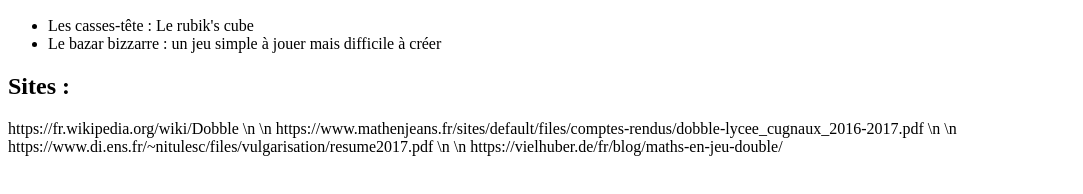
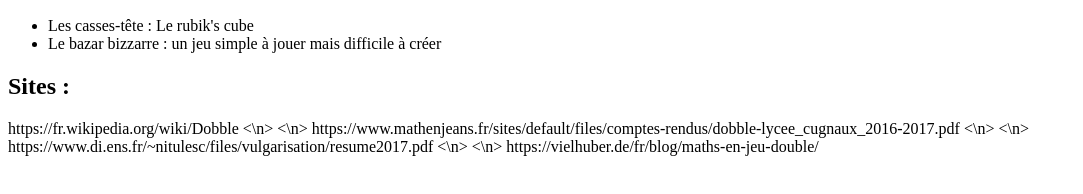
Before and after one commit to Laurap254/Laurap254.github.io, a plain HTML site: page index.html in a window 1280 px wide. Shown: the part 144-338 px from the top of the page, without its empty margins (0-1083 px from the left). Drawn offline with Linux system fonts and the light colour scheme.

Commit message:
Update index.html

```diff
--- a/index.html
+++ b/index.html
@@ -13,12 +13,12 @@
               <li> Le bazar bizzarre : un jeu simple à jouer mais difficile à créer </li>
           </ul>
       <h2> Sites : </h2>
-      <p> https://fr.wikipedia.org/wiki/Dobble \n
-          \n
-          https://www.mathenjeans.fr/sites/default/files/comptes-rendus/dobble-lycee_cugnaux_2016-2017.pdf \n
-          \n
-          https://www.di.ens.fr/~nitulesc/files/vulgarisation/resume2017.pdf \n
-          \n
+      <p> https://fr.wikipedia.org/wiki/Dobble <\n>
+          <\n>
+          https://www.mathenjeans.fr/sites/default/files/comptes-rendus/dobble-lycee_cugnaux_2016-2017.pdf <\n>
+          <\n>
+          https://www.di.ens.fr/~nitulesc/files/vulgarisation/resume2017.pdf <\n>
+          <\n>
           https://vielhuber.de/fr/blog/maths-en-jeu-double/ </p>
   </body>
 </html>
```
